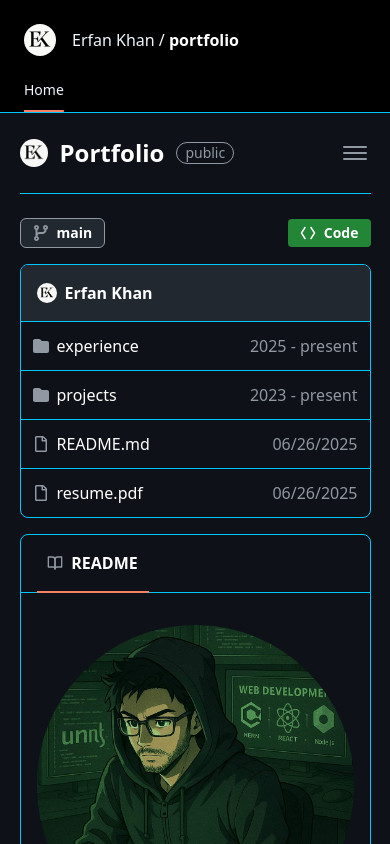
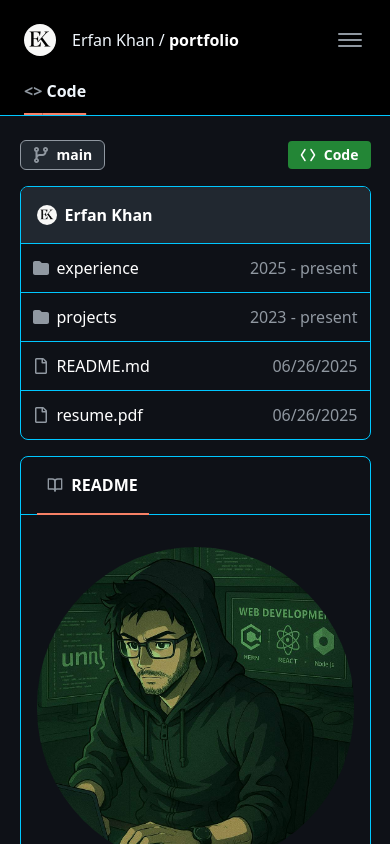
Before and after one commit to Erfan-Khan-Dhrubo/hello-i-am-erfan, a React (Vite) app in the folder hello-i-am-erfan/: page / in a window 390 px wide. Shown: the top 844 px of the page. Built offline with nearby package versions, Linux system fonts and the light colour scheme.

Commit message:
Fixing some Issue

```diff
--- a/hello-i-am-erfan/src/App.css
+++ b/hello-i-am-erfan/src/App.css
@@ -13,9 +13,11 @@
 
 .nav-link a.active {
   text-decoration: underline;
-  text-underline-offset: 15px;
+  text-underline-offset: 16px;
   text-decoration-thickness: 2px;
   text-decoration-color: #f78166;
+  font-weight: 600;
+  font-size: 1rem;
 }
 
 body {
--- a/hello-i-am-erfan/src/components/Header.jsx
+++ b/hello-i-am-erfan/src/components/Header.jsx
@@ -1,10 +1,32 @@
-import React from "react";
+import React, { useState, useEffect } from "react";
+import { FaLinkedin } from "react-icons/fa";
+import { FaGithub } from "react-icons/fa";
+import { IoIosMail } from "react-icons/io";
 import { NavLink } from "react-router";
 
 const Header = () => {
+  // Add state for menu visibility
+  const [showMenu, setShowMenu] = useState(false);
+
+  // Close menu on outside click (optional improvement)
+  useEffect(() => {
+    if (!showMenu) return;
+    const handleClick = (e) => {
+      // Only close if click is outside the menu button or dropdown
+      if (
+        !e.target.closest(".top-home-menu-btn") &&
+        !e.target.closest(".top-home-dropdown")
+      ) {
+        setShowMenu(false);
+      }
+    };
+    document.addEventListener("mousedown", handleClick);
+    return () => document.removeEventListener("mousedown", handleClick);
+  }, [showMenu]);
   return (
     <div className="bg-black text-lightWhite pt-6 px-6 pb-3 border-b border-backgroundLine">
       <div className="flex flex-col gap-6">
+        <div className="flex justify-between">
           <div className="flex gap-4 items-center">
             <div className="w-8 h-8">
               <img
@@ -18,10 +40,70 @@ const Header = () => {
               <span className="text-white font-semibold">portfolio</span>
             </div>
           </div>
+          <div className="relative sm:hidden">
+            {/* Three line (hamburger) menu button */}
+            <button
+              className="top-home-menu-btn flex flex-col justify-center items-center w-8 h-8 rounded-full hover:bg-secondaryBackground transition"
+              onClick={() => {
+                setShowMenu((prev) => !prev);
+              }}
+              aria-label="Open menu"
+              type="button"
+            >
+              <span className="block w-6 h-0.5 bg-lightGrey rounded mb-1"></span>
+              <span className="block w-6 h-0.5 bg-lightGrey rounded mb-1"></span>
+              <span className="block w-6 h-0.5 bg-lightGrey rounded"></span>
+            </button>
+            {/* Dropdown menu */}
+            {showMenu && (
+              <div className="top-home-dropdown absolute right-0 mt-2 w-40 bg-secondaryBackground border border-backgroundLine rounded-lg overflow-hidden shadow-lg z-10">
+                <ul>
+                  <li>
+                    <a
+                      href="https://mail.google.com/mail/u/0/#inbox?compose=new"
+                      target="_blank"
+                      rel="noopener noreferrer"
+                    >
+                      <button className="btn bg-secondaryBackground px-2 py-1 flex gap-2">
+                        <IoIosMail className="text-lightGrey" size={24} /> Email
+                      </button>
+                    </a>
+                  </li>
+                  <li>
+                    <a
+                      href="https://www.linkedin.com/in/erfan-khan-23396a348/"
+                      target="_blank"
+                      rel="noopener noreferrer"
+                    >
+                      <button className="btn bg-secondaryBackground px-2 py-1 flex gap-2">
+                        <FaLinkedin className="text-lightGrey" size={24} />
+                        Linkedin
+                      </button>
+                    </a>
+                  </li>
+                  <li>
+                    <a
+                      href="https://github.com/Erfan-Khan-Dhrubo"
+                      target="_blank"
+                      rel="noopener noreferrer"
+                    >
+                      <button className="btn bg-secondaryBackground px-2 py-1 flex gap-2">
+                        <FaGithub className="text-lightGrey" size={24} /> Github
+                      </button>
+                    </a>
+                  </li>
+                </ul>
+              </div>
+            )}
+          </div>
+        </div>
         <div>
           <ul className="flex gap-8 text-sm">
             <li className="nav-link">
-              <NavLink to={"/"}>Home</NavLink>
+              <NavLink to={"/"}>
+                {" "}
+                <span className="text-lightGrey">&lt;&gt;</span> Code
+              </NavLink>
             </li>
             <li className="nav-link hidden">
               <NavLink to={"/MyBookings"}>My-Bookings</NavLink>
--- a/hello-i-am-erfan/src/components/Home/Left Side/LeftTop.jsx
+++ b/hello-i-am-erfan/src/components/Home/Left Side/LeftTop.jsx
@@ -25,7 +25,10 @@ const LeftTop = () => {
         </div>
       </div>
       <div>
-        <a href="#" target="_blank">
+        <a
+          href="https://github.com/Erfan-Khan-Dhrubo/hello-i-am-erfan"
+          target="_blank"
+        >
           <button className="btn bg-btnGreen px-3 py-1 rounded-sm flex justify-center items-center gap-2 text-sm font-semibold">
             <PiBracketsAngleBold size={16} /> <span>Code</span>
           </button>
--- a/hello-i-am-erfan/src/components/Home/Left Side/Readme/Skills/Game.jsx
+++ b/hello-i-am-erfan/src/components/Home/Left Side/Readme/Skills/Game.jsx
@@ -155,7 +155,7 @@ const Game = () => {
                     </style>
                     <span className="animate-globe">
                       <span className="block md:hidden">
-                        <IoGameController size={60} />
+                        <IoGameController size={40} />
                       </span>
                       <span className="hidden md:block">
                         <IoGameController size={120} />
--- a/hello-i-am-erfan/src/components/Home/Left Side/Readme/Skills/Other.jsx
+++ b/hello-i-am-erfan/src/components/Home/Left Side/Readme/Skills/Other.jsx
@@ -155,7 +155,7 @@ const Other = () => {
                     </style>
                     <span className="animate-globe">
                       <span className="block md:hidden">
-                        <FaTools size={60} />
+                        <FaTools size={26} />
                       </span>
                       <span className="hidden md:block">
                         <FaTools size={120} />
--- a/hello-i-am-erfan/src/components/Home/Left Side/Readme/Skills/Web.jsx
+++ b/hello-i-am-erfan/src/components/Home/Left Side/Readme/Skills/Web.jsx
@@ -155,7 +155,7 @@ const Web = () => {
                     </style>
                     <span className="animate-globe">
                       <span className="block md:hidden">
-                        <FaGlobe size={60} />
+                        <FaGlobe size={38} />
                       </span>
                       <span className="hidden md:block">
                         <FaGlobe size={120} />
--- a/hello-i-am-erfan/src/components/Home/Top side/TopHome.jsx
+++ b/hello-i-am-erfan/src/components/Home/Top side/TopHome.jsx
@@ -1,30 +1,11 @@
-import React, { useState, useEffect } from "react";
+import React from "react";
 import { FaLinkedin } from "react-icons/fa";
 import { FaGithub } from "react-icons/fa";
 import { IoIosMail } from "react-icons/io";
 
 const TopHome = () => {
-  // Add state for menu visibility
-  const [showMenu, setShowMenu] = useState(false);
-
-  // Close menu on outside click (optional improvement)
-  useEffect(() => {
-    if (!showMenu) return;
-    const handleClick = (e) => {
-      // Only close if click is outside the menu button or dropdown
-      if (
-        !e.target.closest(".top-home-menu-btn") &&
-        !e.target.closest(".top-home-dropdown")
-      ) {
-        setShowMenu(false);
-      }
-    };
-    document.addEventListener("mousedown", handleClick);
-    return () => document.removeEventListener("mousedown", handleClick);
-  }, [showMenu]);
-
   return (
-    <div className="py-6 border-b border-backgroundLine">
+    <div className="py-6 border-b border-backgroundLine hidden sm:block">
       <div className="flex justify-between items-center">
         <div className="flex gap-3 items-center">
           <div className="w-7 h-7">
@@ -40,62 +21,6 @@ const TopHome = () => {
               public
             </span>
           </div>
-        </div>
-        <div className="relative sm:hidden">
-          {/* Three line (hamburger) menu button */}
-          <button
-            className="top-home-menu-btn flex flex-col justify-center items-center w-8 h-8 rounded-full hover:bg-secondaryBackground transition"
-            onClick={() => {
-              setShowMenu((prev) => !prev);
-            }}
-            aria-label="Open menu"
-            type="button"
-          >
-            <span className="block w-6 h-0.5 bg-lightGrey rounded mb-1"></span>
-            <span className="block w-6 h-0.5 bg-lightGrey rounded mb-1"></span>
-            <span className="block w-6 h-0.5 bg-lightGrey rounded"></span>
-          </button>
-          {/* Dropdown menu */}
-          {showMenu && (
-            <div className="top-home-dropdown absolute right-0 mt-2 w-40 bg-secondaryBackground border border-backgroundLine rounded-lg overflow-hidden shadow-lg z-10">
-              <ul>
-                <li>
-                  <a
-                    href="https://mail.google.com/mail/u/0/#inbox?compose=new"
-                    target="_blank"
-                    rel="noopener noreferrer"
-                  >
-                    <button className="btn bg-secondaryBackground px-2 py-1 flex gap-2">
-                      <IoIosMail className="text-lightGrey" size={24} /> Email
-                    </button>
-                  </a>
-                </li>
-                <li>
-                  <a
-                    href="https://www.linkedin.com/in/erfan-khan-23396a348/"
-                    target="_blank"
-                    rel="noopener noreferrer"
-                  >
-                    <button className="btn bg-secondaryBackground px-2 py-1 flex gap-2">
-                      <FaLinkedin className="text-lightGrey" size={24} />
-                      Linkedin
-                    </button>
-                  </a>
-                </li>
-                <li>
-                  <a
-                    href="https://github.com/Erfan-Khan-Dhrubo"
-                    target="_blank"
-                    rel="noopener noreferrer"
-                  >
-                    <button className="btn bg-secondaryBackground px-2 py-1 flex gap-2">
-                      <FaGithub className="text-lightGrey" size={24} /> Github
-                    </button>
-                  </a>
-                </li>
-              </ul>
-            </div>
-          )}
         </div>
         <div className="sm:flex gap-4 hidden">
           <a
```
Also changed, not shown: hello-i-am-erfan/src/components/Home/Left Side/Readme/Skills/Logo.jsx (+15 -5 lines). Lines whose indentation alone changed are shown as unchanged.
